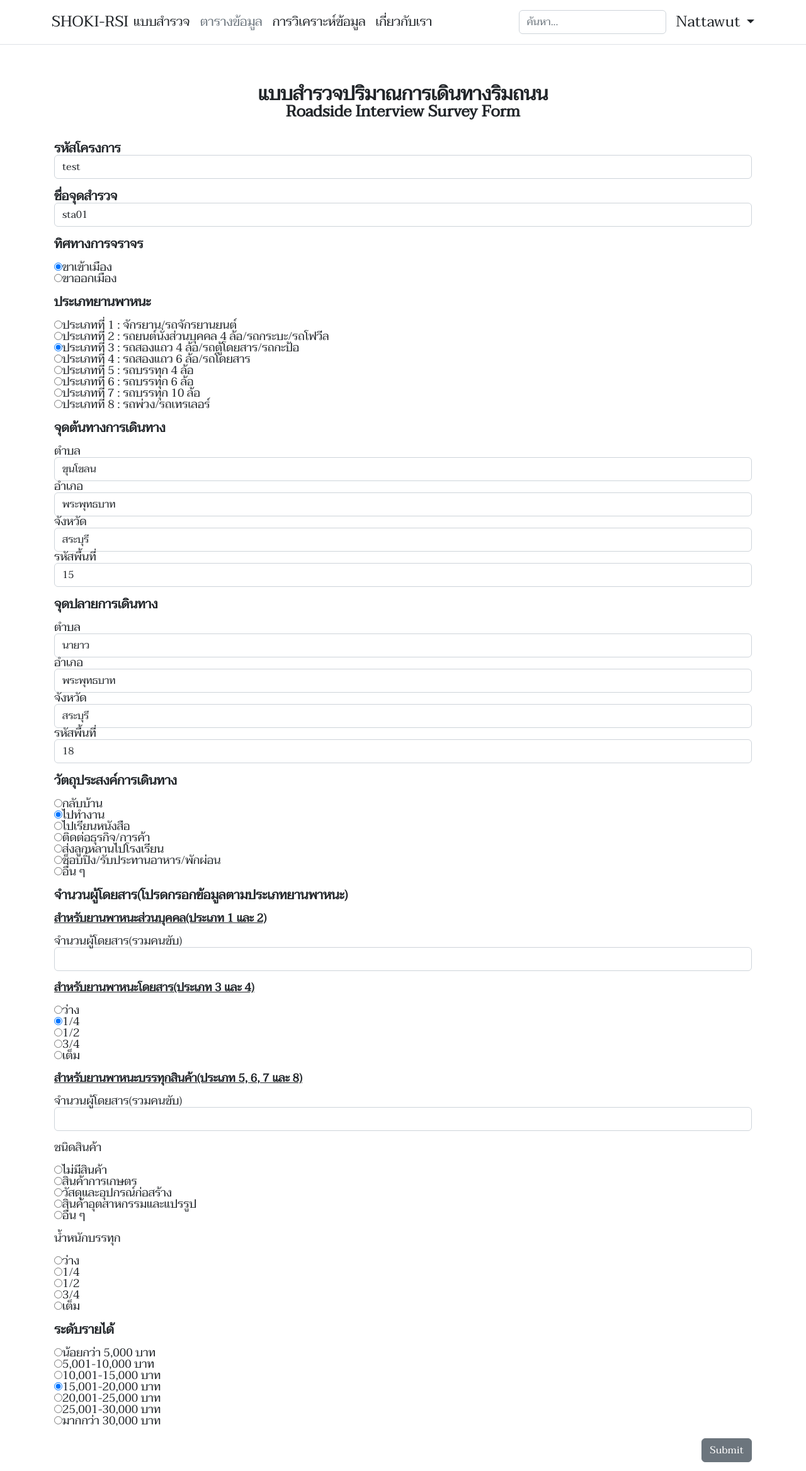
After one commit to jor2818/SHOKI-RSI, a Flask app: page /2/edit/ in a window 1280 px wide. The commit adds this page. Shown: the whole page at 63% size. Run offline with Flask 2, Linux system fonts and the light colour scheme; a user stored in the database is signed in; data comes from the database, SQL or seed files in the repository; both versions use the stored data as it was after the commit; some libraries are stand-ins or nearby versions.

```diff
--- /dev/null
+++ b/shoki/templates/dash_editform.html
@@ -0,0 +1,165 @@
+{% extends "dashboard.html" %}
+{% block title%}{{ name }}{% endblock %}
+
+{% block content %}
+
+    <div  class="container mt-5 p-3">
+        <h1 class="text-center fw-bold" style="font-size: 30px;"><strong>แบบสำรวจปริมาณการเดินทางริมถนน</strong></h1>
+        <p class="text-center fw-bold" style="font-size: 25px;"><strong>Roadside Interview Survey Form</strong></p>
+        <br>
+        <br>
+        <form method="post">
+            <div class="form-row">
+                <div class="col">
+                  <label class="fw-bold" style="font-size: 20px;"><strong>รหัสโครงการ</strong></label>
+                  <input type="name" name="project_name" class="form-control" placeholder="รหัสโครงการ" value= "{{ rsi.project_name }}" required>
+                </div>
+                <br>
+                <div class="col">
+                  <label class="fw-bold" style="font-size: 20px;"><strong>ชื่อจุดสำรวจ</strong></label>
+                  <input type="name" name="site_name" class="form-control" placeholder="ชื่อจุดสำรวจ" value="{{ rsi.site_name }}" required>
+                </div>
+            </div>
+            <br>
+
+            <div class="radiobuttons">
+                <label class="fw-bold" style="font-size: 20px;"><strong>ทิศทางการจราจร</strong></label>
+                <br>
+                <br>
+                    <ul style="list-style: none;">
+                        <li class="radio"><input name="direction" value="1"  type="radio" class="userRatings" {% if rsi.direction == 1 %} checked {% endif %}><label>ขาเข้าเมือง</label></li>
+                        <li class="radio"><input name="direction" value="2"  type="radio" class="userRatings" {% if rsi.direction == 2 %} checked {% endif %}><label>ขาออกเมือง</label></li>
+                    </ul>
+            </div>
+            <br>
+
+            <div class="radiobuttons">
+                <p class="fw-bold" style="font-size: 20px;">ประเภทยานพาหนะ</p>
+                <br>
+                    <ul style="list-style: none;">
+                        <li class="radio"><input name="vehicle_type" value="1"  type="radio" class="userRatings" {% if rsi.vehicle_type == 1 %} checked {% endif %}><label> ประเภทที่ 1 : จักรยาน/รถจักรยานยนต์</label></li>
+                        <li class="radio"><input name="vehicle_type" value="2"  type="radio" class="userRatings" {% if rsi.vehicle_type == 2 %} checked {% endif %}><label> ประเภทที่ 2 : รถยนต์นั่งส่วนบุคคล 4 ล้อ/รถกระบะ/รถโฟวีล</label></li>
+                        <li class="radio"><input name="vehicle_type" value="3"  type="radio" class="userRatings" {% if rsi.vehicle_type == 3 %} checked {% endif %}><label> ประเภทที่ 3 : รถสองแถว 4 ล้อ/รถตู้โดยสาร/รถกะป้อ</label></li>
+                        <li class="radio"><input name="vehicle_type" value="4"  type="radio" class="userRatings" {% if rsi.vehicle_type == 4 %} checked {% endif %}><label> ประเภทที่ 4 : รถสองแถว 6 ล้อ/รถโดยสาร</label></li>
+                        <li class="radio"><input name="vehicle_type" value="5"  type="radio" class="userRatings" {% if rsi.vehicle_type == 5 %} checked {% endif %}><label> ประเภทที่ 5 : รถบรรทุก 4 ล้อ</label></li>
+                        <li class="radio"><input name="vehicle_type" value="6"  type="radio" class="userRatings" {% if rsi.vehicle_type == 6 %} checked {% endif %}><label> ประเภทที่ 6 : รถบรรทุก 6 ล้อ</label></li>
+                        <li class="radio"><input name="vehicle_type" value="7"  type="radio" class="userRatings" {% if rsi.vehicle_type == 7 %} checked {% endif %}><label> ประเภทที่ 7 : รถบรรทุก 10 ล้อ</label></li>
+                        <li class="radio"><input name="vehicle_type" value="8"  type="radio" class="userRatings" {% if rsi.vehicle_type == 8 %} checked {% endif %}><label> ประเภทที่ 8 : รถพ่วง/รถเทรเลอร์</label></li>
+                    </ul>
+            </div>
+            <br>
+
+            <div class="form-group">
+                <p class="fw-bold" style="font-size: 20px;">จุดต้นทางการเดินทาง</p>
+                <br>
+                <label id="tumbon_o-label">ตำบล</label>
+                <input id="tumbon_o" type="name" class="form-control" name="addr1_og" placeholder="ตำบล" value="{{ rsi.addr1_og }}">
+                <label id="ampore_o-label">อำเภอ</label>
+                <input id="ampore_o" type="name" class="form-control" name="addr2_og" placeholder="อำเภอ" value="{{ rsi.addr2_og }}">
+                <label id="province_o-label">จังหวัด</label>
+                <input id="province_o" type="name" class="form-control" name="addr3_og" placeholder="จังหวัด" value="{{ rsi.addr3_og }}">
+                <label id="zone_o-label">รหัสพื้นที่</label>
+                <input id="zone_o" type="number" class="form-control" name="zone_og" placeholder="รหัสพื้นที่" value="{{ rsi.zone_og }}" required>
+            </div>
+
+            <br>
+            <div class="form-group">
+                <p class="fw-bold" style="font-size: 20px;">จุดปลายการเดินทาง</p>
+                <br>
+                <label id="tumbon_d-label">ตำบล</label>
+                <input id="tumbon_d" type="name" class="form-control" name="addr1_dn" placeholder="ตำบล" value="{{ rsi.addr1_dn }}">
+                <label id="ampore_d-label">อำเภอ</label>
+                <input id="ampore_d" type="name" class="form-control" name="addr2_dn" placeholder="อำเภอ" value="{{ rsi.addr2_dn }}">
+                <label id="province_d-label">จังหวัด</label>
+                <input id="province_d" type="name" class="form-control" name="addr3_dn" placeholder="จังหวัด" value="{{ rsi.addr3_dn }}">
+                <label id="zone_d-label">รหัสพื้นที่</label>
+                <input id="zone_d" type="number" class="form-control" name="zone_dn" placeholder="รหัสพื้นที่" value="{{ rsi.zone_dn }}" required>
+            </div>
+            <br>
+
+            <div class="radiobuttons">
+                <p class="fw-bold" style="font-size: 20px;">วัตถุประสงค์การเดินทาง</p>
+                <br>
+                  <ul style="list-style: none;">
+                    <li class="radio"><input name="trip_purpose" value="1"  type="radio" class="userRatings" {% if rsi.trip_purpose == 1 %} checked {% endif %}><label> กลับบ้าน</label></li>
+                    <li class="radio"><input name="trip_purpose" value="2"  type="radio" class="userRatings" {% if rsi.trip_purpose == 2 %} checked {% endif %}><label> ไปทำงาน</label></li>
+                    <li class="radio"><input name="trip_purpose" value="3"  type="radio" class="userRatings" {% if rsi.trip_purpose == 3 %} checked {% endif %}><label> ไปเรียนหนังสือ</label></li>
+                    <li class="radio"><input name="trip_purpose" value="4"  type="radio" class="userRatings" {% if rsi.trip_purpose == 4 %} checked {% endif %}><label> ติดต่อธุรกิจ/การค้า</label></li>
+                    <li class="radio"><input name="trip_purpose" value="5"  type="radio" class="userRatings" {% if rsi.trip_purpose == 5 %} checked {% endif %}><label> ส่งลูกหลานไปโรงเรียน</label></li>
+                    <li class="radio"><input name="trip_purpose" value="6"  type="radio" class="userRatings" {% if rsi.trip_purpose == 6 %} checked {% endif %}><label> ช็อบปิ้ง/รับประทานอาหาร/พักผ่อน</label></li>
+                    <li class="radio"><input name="trip_purpose" value="7"  type="radio" class="userRatings" {% if rsi.trip_purpose == 7 %} checked {% endif %}><label> อื่น ๆ</label></li>
+                  </ul>
+            </div>
+            <br>
+            <div class="form-group">
+                <p class="fw-bold" style="font-size: 20px;">จำนวนผู้โดยสาร(โปรดกรอกข้อมูลตามประเภทยานพาหนะ)</p>
+                <br>
+                <p class="fw-bold"><u>สำหรับยานพาหนะส่วนบุคคล(ประเภท 1 และ 2)</u></p>
+                <br>
+                <label id="passenger12-label">จำนวนผู้โดยสาร(รวมคนขับ)</label>
+                <input id="ีpassenger12" type="number" name="passenger12" class="form-control" value="{{ rsi.passenger12 }}">
+                <br>
+                <p class="fw-bold"><u>สำหรับยานพาหนะโดยสาร(ประเภท 3 และ 4)</u></p>
+                <br>
+                <ul style="list-style: none;">
+                    <li class="radio"><input name="passenger34" value="1"  type="radio" class="userRatings" {% if rsi.passenger34 == 1 %} checked {% endif %}><label> ว่าง</label></li>
+                    <li class="radio"><input name="passenger34" value="2"  type="radio" class="userRatings" {% if rsi.passenger34 == 2 %} checked {% endif %}><label> 1/4</label></li>
+                    <li class="radio"><input name="passenger34" value="3"  type="radio" class="userRatings" {% if rsi.passenger34 == 3 %} checked {% endif %}><label> 1/2</label></li>
+                    <li class="radio"><input name="passenger34" value="4"  type="radio" class="userRatings" {% if rsi.passenger34 == 4 %} checked {% endif %}><label> 3/4</label></li>
+                    <li class="radio"><input name="passenger34" value="5"  type="radio" class="userRatings" {% if rsi.passenger34 == 5 %} checked {% endif %}><label> เต็ม</label></li>
+                </ul>
+            </div>
+            <br>
+            <div class="form-group">
+                <p class="fw-bold"><u>สำหรับยานพาหนะบรรทุกสินค้า(ประเภท 5, 6, 7 และ 8)</u></p>
+                <br>
+                <label id="passenger58-label">จำนวนผู้โดยสาร(รวมคนขับ)</label>
+                <input id="ีpassenger58" type="number" name="passenger58" class="form-control" value="{{ rsi.passenger58 }}">
+                <br>
+                <p>ชนิดสินค้า</p>
+                <br>
+                <ul style="list-style: none;">
+                    <li class="radio"><input name="cargo_type" value="1"  type="radio" class="userRatings" {% if rsi.cargo_type == 1 %} checked {% endif %} ><label> ไม่มีสินค้า</label></li>
+                    <li class="radio"><input name="cargo_type" value="2"  type="radio" class="userRatings" {% if rsi.cargo_type == 2 %} checked {% endif %} ><label> สินค้าการเกษตร</label></li>
+                    <li class="radio"><input name="cargo_type" value="3"  type="radio" class="userRatings" {% if rsi.cargo_type == 3 %} checked {% endif %} ><label> วัสดุและอุปกรณ์ก่อสร้าง</label></li>
+                    <li class="radio"><input name="cargo_type" value="4"  type="radio" class="userRatings" {% if rsi.cargo_type == 4 %} checked {% endif %} ><label> สินค้าอุตสาหกรรมและแปรรูป</label></li>
+                    <li class="radio"><input name="cargo_type" value="5"  type="radio" class="userRatings" {% if rsi.cargo_type == 5 %} checked {% endif %} ><label> อื่น ๆ</label></li>
+                </ul>
+                <br>
+                <p>น้ำหนักบรรทุก</p>
+                <br>
+                <ul style="list-style: none;">
+                    <li class="radio"><input name="cargo_weight" value="1"  type="radio" class="userRatings" {% if rsi.cargo_wight == 1 %} checked {% endif %} ><label> ว่าง</label></li>
+                    <li class="radio"><input name="cargo_weight" value="2"  type="radio" class="userRatings" {% if rsi.cargo_wight == 2 %} checked {% endif %} ><label> 1/4</label></li>
+                    <li class="radio"><input name="cargo_weight" value="3"  type="radio" class="userRatings" {% if rsi.cargo_wight == 3 %} checked {% endif %} ><label> 1/2</label></li>
+                    <li class="radio"><input name="cargo_weight" value="4"  type="radio" class="userRatings" {% if rsi.cargo_wight == 4 %} checked {% endif %} ><label> 3/4</label></li>
+                    <li class="radio"><input name="cargo_weight" value="5"  type="radio" class="userRatings" {% if rsi.cargo_wight == 5 %} checked {% endif %} ><label> เต็ม</label></li>
+                </ul>
+            </div>
+            <br>
+            <div class="radiobuttons">
+                <p class="fw-bold" style="font-size: 20px;">ระดับรายได้</p>
+                <br>
+                  <ul style="list-style: none;">
+                    <li class="radio"><input name="income" value="1"  type="radio" class="userRatings" {% if rsi.income == 1 %} checked {% endif %}><label> น้อยกว่า 5,000 บาท</label></li>
+                    <li class="radio"><input name="income" value="2"  type="radio" class="userRatings" {% if rsi.income == 2 %} checked {% endif %} ><label> 5,001-10,000 บาท</label></li>
+                    <li class="radio"><input name="income" value="3"  type="radio" class="userRatings" {% if rsi.income == 3 %} checked {% endif %} ><label> 10,001-15,000 บาท</label></li>
+                    <li class="radio"><input name="income" value="4"  type="radio" class="userRatings" {% if rsi.income == 4 %} checked {% endif %} ><label> 15,001-20,000 บาท</label></li>
+                    <li class="radio"><input name="income" value="5"  type="radio" class="userRatings" {% if rsi.income == 5 %} checked {% endif %} ><label> 20,001-25,000 บาท</label></li>
+                    <li class="radio"><input name="income" value="6"  type="radio" class="userRatings" {% if rsi.income == 6 %} checked {% endif %} ><label> 25,001-30,000 บาท</label></li>
+                    <li class="radio"><input name="income" value="7"  type="radio" class="userRatings" {% if rsi.income == 7 %} checked {% endif %} ><label> มากกว่า 30,000 บาท</label></li>
+                  </ul>
+            </div>
+            <br>
+            <div>
+                <button id="submit" type="submit" class="btn btn-secondary" style="float:right">Submit</button>
+            </div>
+            <br>
+            <br>
+
+
+        </form>
+
+    </div>
+
+{% endblock %}
--- a/shoki/templates/dashboard.html
+++ b/shoki/templates/dashboard.html
@@ -49,14 +49,25 @@
               {% else %}
                   <li><a href="{{ url_for('rsi.showform') }}" class="nav-link px-2 link-dark">แบบสำรวจ</a></li>
               {% endif %}
-              <li><a href="#" class="nav-link px-2 link-dark">ตารางข้อมูล</a></li>
-              <li><a href="#" class="nav-link px-2 link-dark">การวิเคราะห์ข้อมูล</a></li>
+              {% if name == 'TABLE' %}
+                  <li><a href="{{ url_for('rsi.showtable') }}" class="nav-link px-2 link-secondary">ตารางข้อมูล</a></li>
+              {% else %}
+                  <li><a href="{{ url_for('rsi.showtable') }}" class="nav-link px-2 link-dark">ตารางข้อมูล</a></li>
+              {% endif %}
+              {% if name == 'ANALYSIS' %}
+              <li><a href="{{ url_for('rsi.showanalysis') }}" class="nav-link px-2 link-secondary">การวิเคราะห์ข้อมูล</a></li>
+              {% else %}
+              <li><a href="{{ url_for('rsi.showanalysis') }}" class="nav-link px-2 link-dark">การวิเคราะห์ข้อมูล</a></li>
+              {% endif %}
               <li><a href="#" class="nav-link px-2 link-dark">เกี่ยวกับเรา</a></li>
             </ul>
 
-            <form class="col-12 col-lg-auto mb-3 mb-lg-0 me-lg-3">
-              <input type="search" class="form-control" placeholder="Search..." aria-label="Search">
+            {% if name == 'TABLE' %}
+            <form class="col-12 col-lg-auto mb-3 mb-lg-0 me-lg-3" action="{{ url_for('rsi.search') }}" method=post>
+              <input type="search" class="form-control" placeholder="ค้นหา..." aria-label="Search" name ="search" value="{{ request.form.search }}">
+              <!-- <button type="submit" class="btn btn-secondary" >ค้นหา</button> -->
             </form>
+            {% endif %}
 
             <div class="dropdown text-end">
               <a href="#" class="d-block link-dark text-decoration-none dropdown-toggle" id="dropdownUser1" data-bs-toggle="dropdown" aria-expanded="false">
```
Also changed, not shown: shoki/rsi.py (+237 -14 lines), shoki/templates/dash_analysis.html (added, +32 -0 lines), shoki/templates/dash_form.html (+5 -5 lines), shoki/templates/dash_table.html (added, +105 -0 lines), shoki/templates/dash_visualization.html (added, +23 -0 lines), shoki/data.sqlite.
